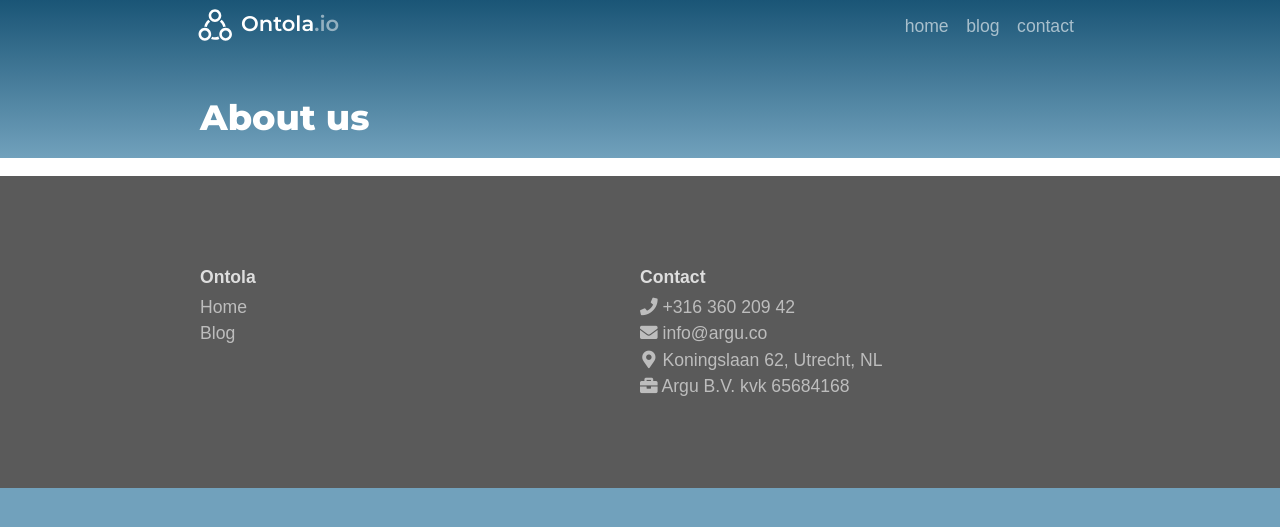
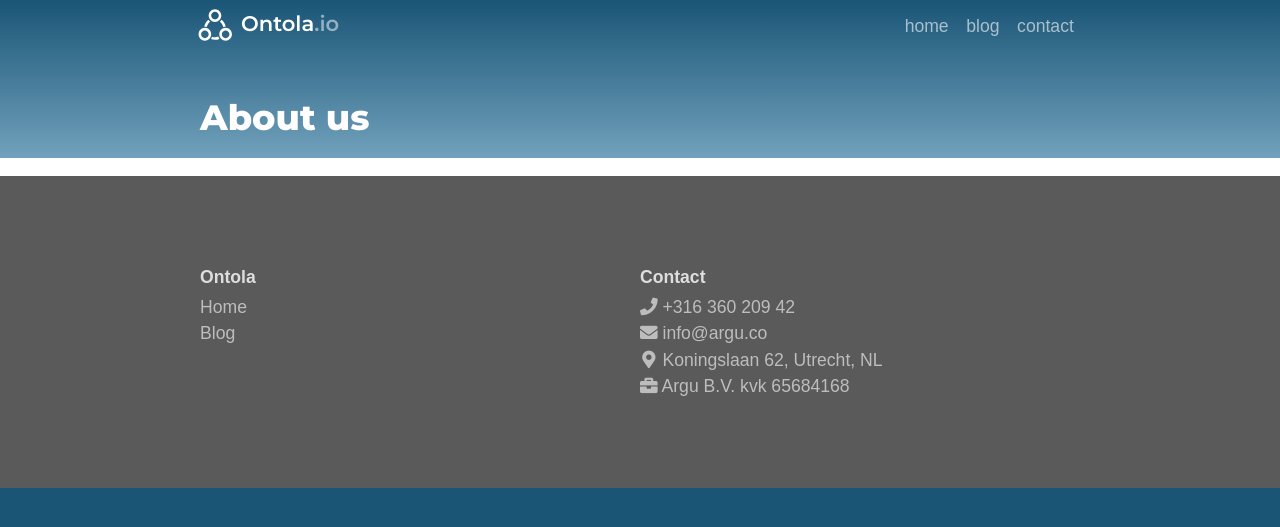
Before and after one commit to ontola/home, a Jekyll site: the page built from pages/index.html, in a window 1280 px wide. Shown: the top 527 px of the page. Built offline with Jekyll 4.4.1, drawn with Linux system fonts in a browser that asks for light colours; nearby versions of some CDN libraries.

Commit message:
Improve scroll color

```diff
--- a/css/main.css
+++ b/css/main.css
@@ -101,7 +101,7 @@ html {
     font-family: 'open-sans', sans-serif;
     line-height: 1.5em;
     font-size: 1.1em;
-    background-color: #71A1BC;
+    background-color: #1A5576;
 }
 
 body {
```
